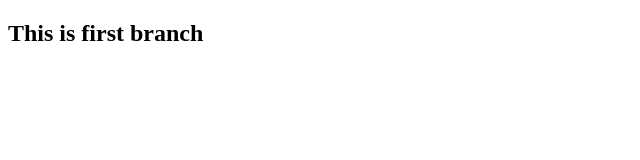
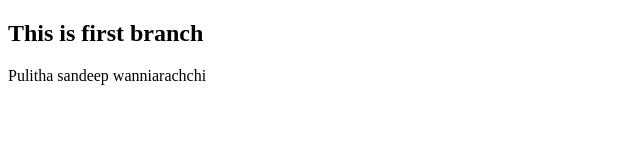
Before and after one commit to Pulitha123/GitHub_test, a plain HTML site: page index.html in a window 1280 px wide. Shown: the whole page, without its empty margins (0-640 px from the left). Drawn offline with Linux system fonts and the light colour scheme.

Commit message:
Update index.html

```diff
--- a/index.html
+++ b/index.html
@@ -8,5 +8,6 @@
 </head>
 <body>
     <h2>This is first branch</h2>
+    <p>Pulitha sandeep wanniarachchi</p>
 </body>
 </html>
```
